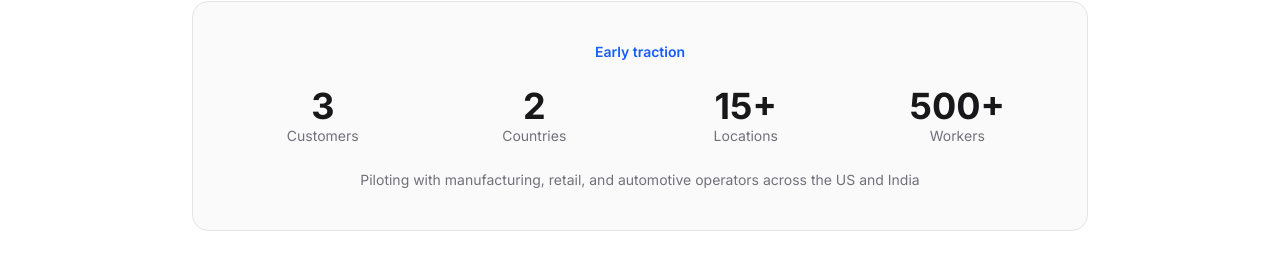
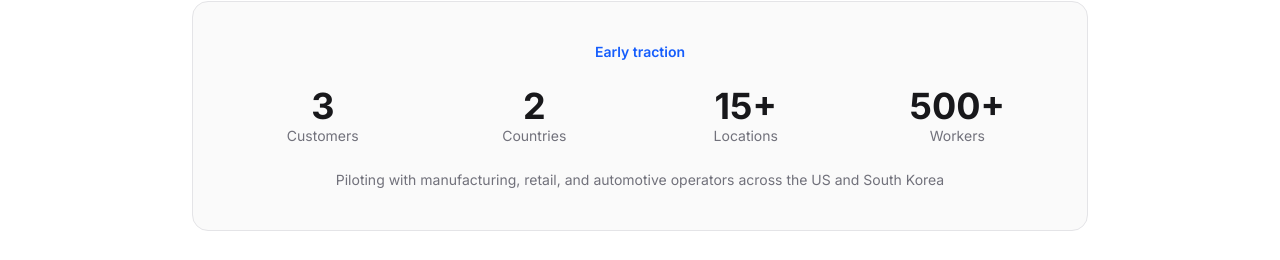
Before and after one commit to textsidekick/sidekick, a Next.js app: page / in a window 1280 px wide. Shown: the part 5558-5818 px from the top of the page. Built offline with nearby package versions, Linux system fonts and the light colour scheme.

Commit message:
fix: US and South Korea

```diff
--- a/src/app/page.tsx
+++ b/src/app/page.tsx
@@ -738,7 +738,7 @@ export default function Home() {
               </div>
             </div>
             <p className="text-zinc-500 text-sm text-center">
-              Piloting with manufacturing, retail, and automotive operators across the US and India
+              Piloting with manufacturing, retail, and automotive operators across the US and South Korea
             </p>
           </div>
         </div>
```
